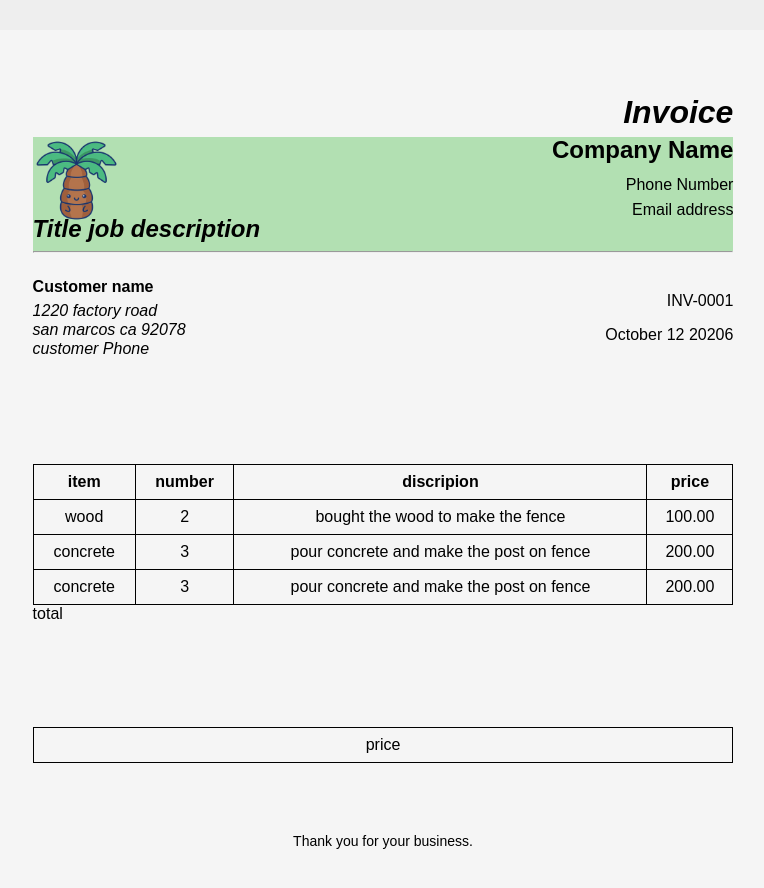
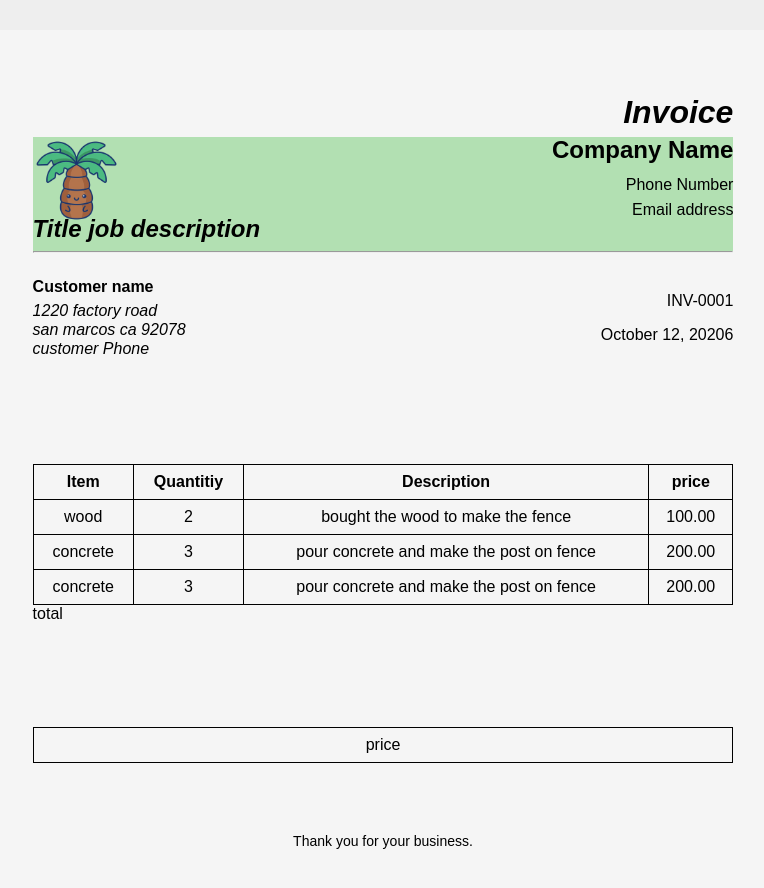
Before and after one commit to alexhernandez930/invoice-project, a plain HTML site: page Src/invoice.html in a window 1280 px wide. Shown: the whole page, without its empty margins (257-1021 px from the left). Drawn offline with Linux system fonts and the light colour scheme.

Commit message:
Fix viewport meta and invoice data text

```diff
--- a/Src/invoice.html
+++ b/Src/invoice.html
@@ -2,7 +2,7 @@
 <html lang="en">
   <head>
     <meta charset="UTF-8" />
-    <meta name="viewport" content="width=device-width" , initial-scale="1.0" />
+    <meta name="viewport" content="width=device-width , initial-scale=1.0" />
     <title>Invoice</title>
 
     <link rel="stylesheet" href="invoice.css" />
@@ -41,15 +41,15 @@
 
         <div class="invoice-num-date">
           <p>INV-0001</p>
-          <data>October 12 20206</data>
+          <data>October 12, 20206</data>
         </div>
       </div>
 
       <table class="items">
         <tr>
-          <th>item</th>
-          <th>number</th>
-          <th>discripion</th>
+          <th>Item</th>
+          <th>Quantitiy</th>
+          <th>Description</th>
           <th>price</th>
         </tr>
 
```
